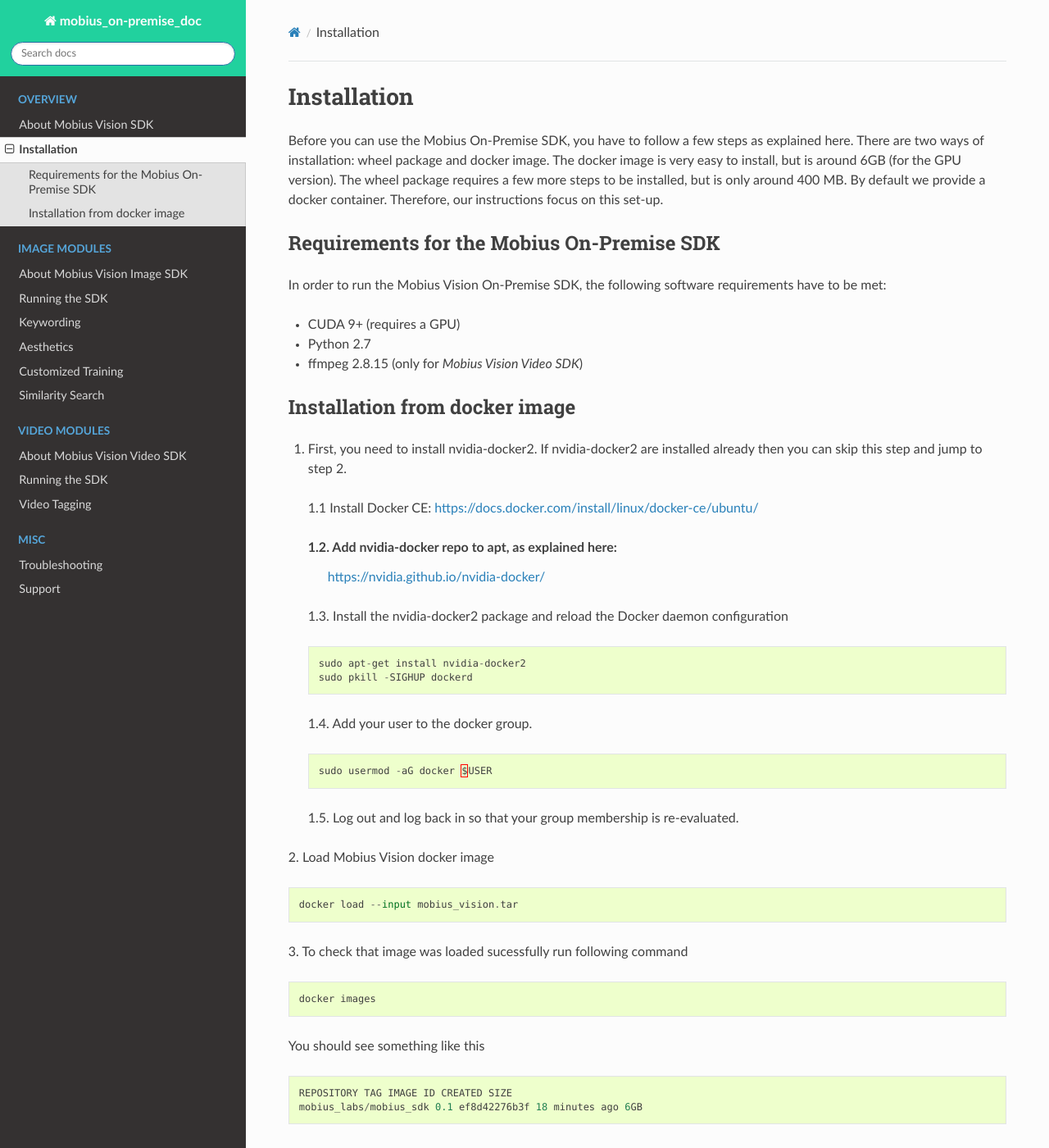
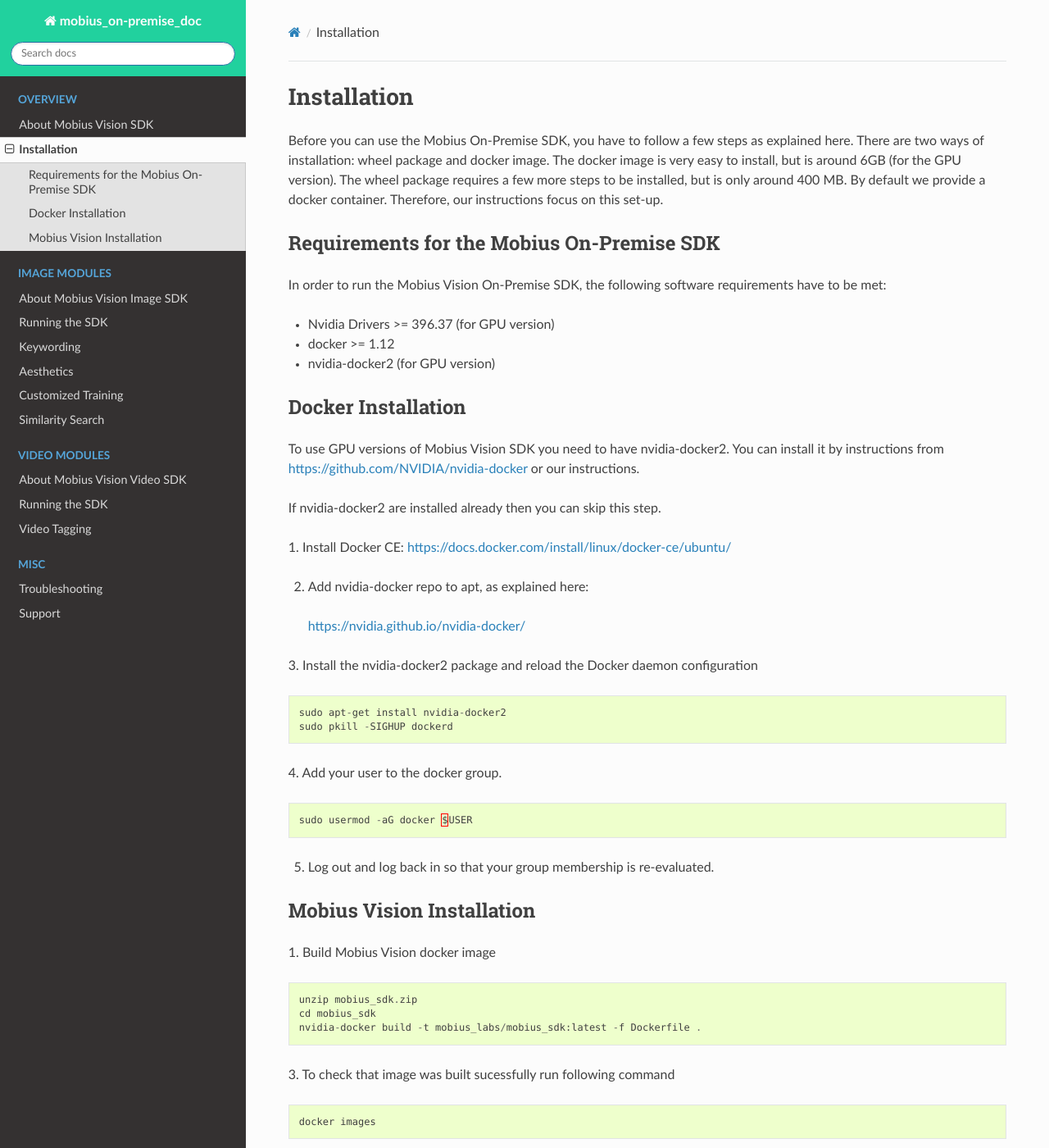
Before and after one commit to rumlingd/mobius_on-premise_doc, a Sphinx documentation site: the page built from source/installation.rst, in a window 1280 px wide and 1400 px high. Shown: the whole window at 82% size. Built offline with Sphinx 7.4.7 and the Read the Docs theme 2.0.0, drawn with Linux system fonts in a browser that asks for light colours; formulas are drawn with MathJax 3; some of the changed text lies outside the part shown.

Commit message:
Updated installation procedure.

```diff
--- a/source/image_run_sdk.rst
+++ b/source/image_run_sdk.rst
@@ -7,7 +7,9 @@
 1. Run docker image (in separate window, e.g., screen -S vision_server)
 ::
 
-  nvidia-docker run -v mobius_vision_data:/data -v mobius_vision_redis:/var/lib/redis -p 5000:5000 -e CUDA_VISIBLE_DEVICES="0" -e NUM_WORKERS="40" -e MOBIUS_TOKEN="<your_token>" -it mobius_labs/mobius_sdk:1.1
+  nvidia-docker run -v mobius_vision_data:/data -v mobius_vision_redis:/var/lib/redis -p 5000:5000
+                    -e CUDA_VISIBLE_DEVICES="0" -e NUM_WORKERS="40" -e MOBIUS_TOKEN="<your_token>"
+                    -it mobius_labs/mobius_sdk:latest
 
 .. note::
 
--- a/source/installation.rst
+++ b/source/installation.rst
@@ -13,44 +13,50 @@
 
 In order to run the Mobius Vision On-Premise SDK, the following software requirements have to be met:
 
-*   CUDA 9+ (requires a GPU)
-*   Python 2.7
-*   ffmpeg 2.8.15 (only for |mobvis_video|)
+*   Nvidia Drivers >= 396.37 (for GPU version)
+*   docker >= 1.12
+*   nvidia-docker2 (for GPU version)
 
 
-Installation from docker image
--------------------------------
+Docker Installation
+-------------------
 
-1. First, you need to install nvidia-docker2. If nvidia-docker2 are installed already then you can skip this step and jump to step 2.
+To use GPU versions of Mobius Vision SDK you need to have nvidia-docker2. You can install it by instructions from https://github.com/NVIDIA/nvidia-docker or our instructions.
 
-  1.1 Install Docker CE:
-  https://docs.docker.com/install/linux/docker-ce/ubuntu/
+If nvidia-docker2 are installed already then you can skip this step.
+
+1. Install Docker CE:
+https://docs.docker.com/install/linux/docker-ce/ubuntu/
 
 
-  1.2. Add nvidia-docker repo to apt, as explained here:
-    https://nvidia.github.io/nvidia-docker/
+2. Add nvidia-docker repo to apt, as explained here:
+  https://nvidia.github.io/nvidia-docker/
 
-  1.3. Install the nvidia-docker2 package and reload the Docker daemon configuration
-  ::
+3. Install the nvidia-docker2 package and reload the Docker daemon configuration
+::
 
-    sudo apt-get install nvidia-docker2
-    sudo pkill -SIGHUP dockerd
+  sudo apt-get install nvidia-docker2
+  sudo pkill -SIGHUP dockerd
 
-  1.4. Add your user to the docker group.
-  ::
+4. Add your user to the docker group.
+::
 
-    sudo usermod -aG docker $USER
+  sudo usermod -aG docker $USER
 
-  1.5. Log out and log back in so that your group membership is re-evaluated.
+5. Log out and log back in so that your group membership is re-evaluated.
 
 
-2. Load Mobius Vision docker image
+Mobius Vision Installation
+--------------------------
+
+1. Build Mobius Vision docker image
 ::
 
-  docker load --input mobius_vision.tar
+  unzip mobius_sdk.zip
+  cd mobius_sdk
+  nvidia-docker build -t mobius_labs/mobius_sdk:latest -f Dockerfile .
 
-
-3. To check that image was loaded sucessfully run following command
+3. To check that image was built sucessfully run following command
 ::
 
   docker images
@@ -58,8 +64,7 @@
 You should see something like this
 ::
 
-  REPOSITORY TAG IMAGE ID CREATED SIZE
-  mobius_labs/mobius_sdk 0.1 ef8d42276b3f 18 minutes ago 6GB
-
+  REPOSITORY               TAG           IMAGE ID            CREATED             SIZE
+  mobius_labs/mobius_sdk   latest        d4a9c41f3496        32 minutes ago      6.69GB
 
 Now you are ready to run the SDK.
--- a/source/video_run_sdk.rst
+++ b/source/video_run_sdk.rst
@@ -6,7 +6,9 @@
 1. Run docker image (in separate window, e.g., screen -S vision_server)
 ::
 
-  nvidia-docker run -v mobius_vision_data:/data -v mobius_vision_redis:/var/lib/redis -p 5000:5000 -e CUDA_VISIBLE_DEVICES="0" -e NUM_WORKERS="40" -e MOBIUS_TOKEN="<your_token>" -it mobius_labs/mobius_sdk:1.1
+  nvidia-docker run -v mobius_vision_data:/data -v mobius_vision_redis:/var/lib/redis -p 5000:5000
+                    -e CUDA_VISIBLE_DEVICES="0" -e NUM_WORKERS="40" -e MOBIUS_TOKEN="<your_token>"
+                    -it mobius_labs/mobius_sdk:latest
 
 2. Test installation
 ::
```
